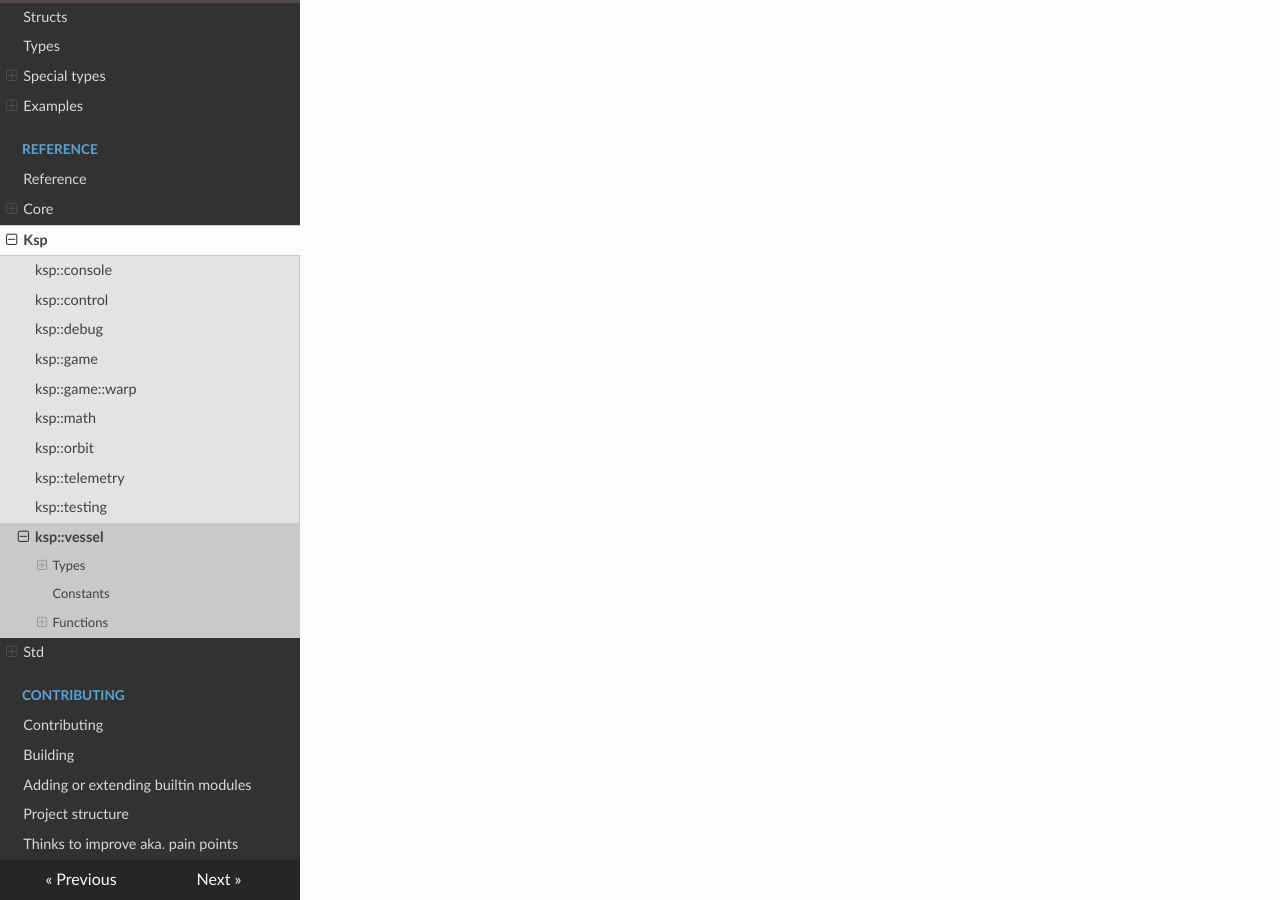
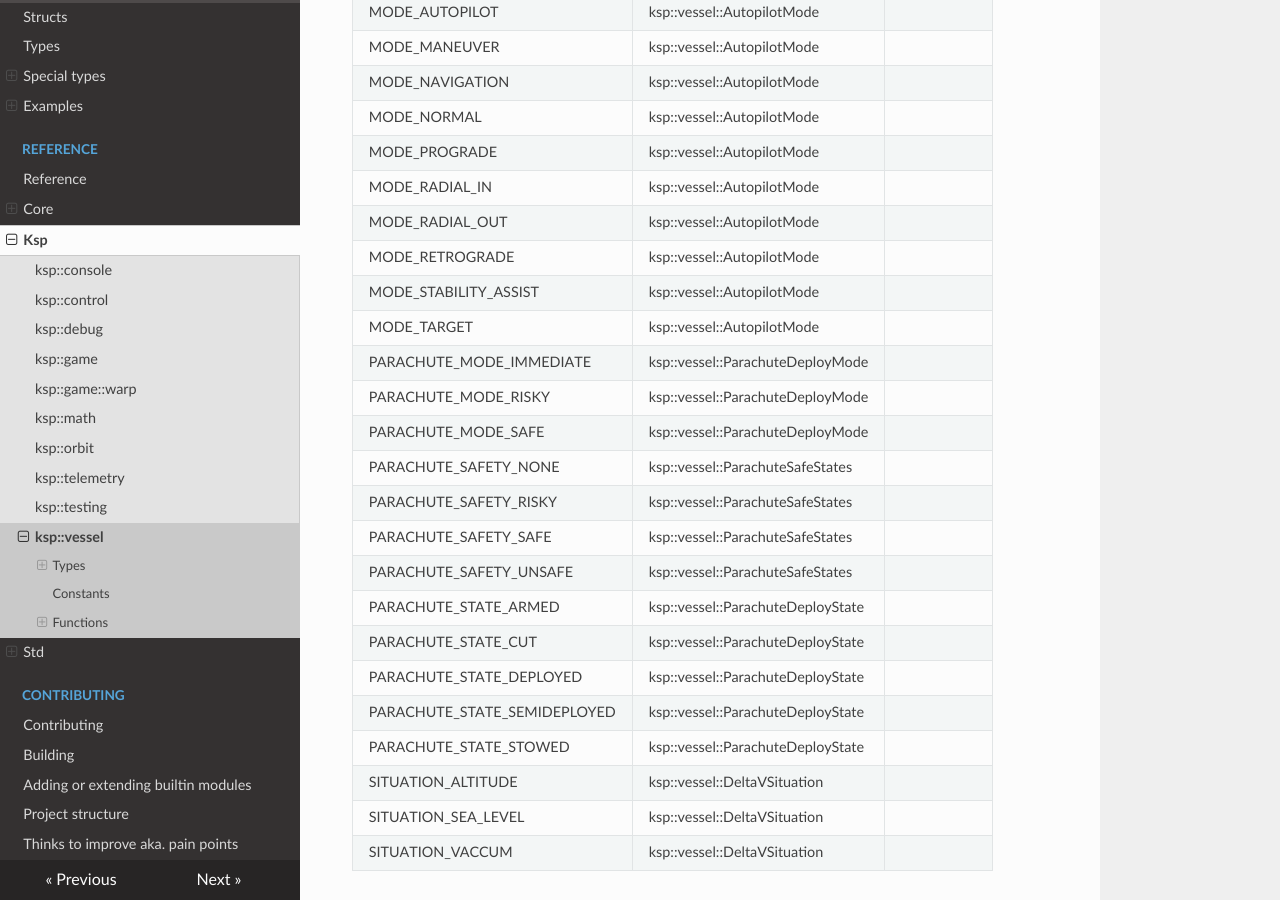
Before and after one commit to untoldwind/KontrolSystem2, an MkDocs documentation site: the page built from docs/reference/ksp/vessel.md, in a window 1280 px wide and 900 px high, scrolled down 18093 px. Built offline with MkDocs 1.6.1, drawn with Linux system fonts in a browser that asks for light colours; nearby versions of some CDN libraries; some of the changed text lies outside the part shown.

Commit message:
More enum bindings

````diff
--- a/docs/reference/ksp/vessel.md
+++ b/docs/reference/ksp/vessel.md
@@ -62,6 +62,20 @@
 
 String representation of the number
 
+### DeltaVSituation
+
+Vessel situation for delta-v calculation
+
+#### Methods
+
+##### to_string
+
+```rust
+deltavsituation.to_string ( ) -> string
+```
+
+String representation of the number
+
 ### EngineDeltaV
 
 
@@ -78,7 +92,7 @@
 ##### get_ISP
 
 ```rust
-enginedeltav.get_ISP ( situation : string ) -> float
+enginedeltav.get_ISP ( situation : ksp::vessel::DeltaVSituation ) -> float
 ```
 
 Estimated ISP of the engine in a given `situation`
@@ -87,7 +101,7 @@
 ##### get_thrust
 
 ```rust
-enginedeltav.get_thrust ( situation : string ) -> float
+enginedeltav.get_thrust ( situation : ksp::vessel::DeltaVSituation ) -> float
 ```
 
 Estimated thrust of the engine in a given `situation`
@@ -96,7 +110,7 @@
 ##### get_thrust_vector
 
 ```rust
-enginedeltav.get_thrust_vector ( situation : string ) -> ksp::math::Vec3
+enginedeltav.get_thrust_vector ( situation : ksp::vessel::DeltaVSituation ) -> ksp::math::Vec3
 ```
 
 Estimated thrust vector of the engine in a given `situation`
@@ -368,10 +382,10 @@
 Name | Type | Read-only | Description
 --- | --- | --- | ---
 armed | bool | R/W |
-chute_safety | string | R/O |
+chute_safety | [ksp::vessel::ParachuteSafeStates](/reference/ksp/vessel.md#parachutesafestates) | R/O |
 deploy_altitude | float | R/W |
-deploy_mode | string | R/W |
-deploy_state | string | R/O |
+deploy_mode | [ksp::vessel::ParachuteDeployMode](/reference/ksp/vessel.md#parachutedeploymode) | R/W |
+deploy_state | [ksp::vessel::ParachuteDeployState](/reference/ksp/vessel.md#parachutedeploystate) | R/O |
 min_air_pressure | float | R/W |
 
 #### Methods
@@ -411,6 +425,48 @@
 blocking_body | Option&lt;[ksp::orbit::Body](/reference/ksp/orbit.md#body)> | R/O |
 energy_flow | float | R/O |
 part_name | string | R/O |
+
+### ParachuteDeployMode
+
+Parachute deploy mode
+
+#### Methods
+
+##### to_string
+
+```rust
+parachutedeploymode.to_string ( ) -> string
+```
+
+String representation of the number
+
+### ParachuteDeployState
+
+Parachute deploy state
+
+#### Methods
+
+##### to_string
+
+```rust
+parachutedeploystate.to_string ( ) -> string
+```
+
+String representation of the number
+
+### ParachuteSafeStates
+
+Parachute deploy safe states
+
+#### Methods
+
+##### to_string
+
+```rust
+parachutesafestates.to_string ( ) -> string
+```
+
+String representation of the number
 
 ### Part
 
@@ -494,7 +550,7 @@
 ##### get_deltav
 
 ```rust
-stagedeltav.get_deltav ( situation : string ) -> float
+stagedeltav.get_deltav ( situation : ksp::vessel::DeltaVSituation ) -> float
 ```
 
 Estimated delta-v of the stage in a given `situation`
@@ -503,7 +559,7 @@
 ##### get_ISP
 
 ```rust
-stagedeltav.get_ISP ( situation : string ) -> float
+stagedeltav.get_ISP ( situation : ksp::vessel::DeltaVSituation ) -> float
 ```
 
 Estimated ISP of the stage in a given `situation`
@@ -512,7 +568,7 @@
 ##### get_thrust
 
 ```rust
-stagedeltav.get_thrust ( situation : string ) -> float
+stagedeltav.get_thrust ( situation : ksp::vessel::DeltaVSituation ) -> float
 ```
 
 Estimated thrust of the stage in a given `situation`
@@ -521,7 +577,7 @@
 ##### get_TWR
 
 ```rust
-stagedeltav.get_TWR ( situation : string ) -> float
+stagedeltav.get_TWR ( situation : ksp::vessel::DeltaVSituation ) -> float
 ```
 
 Estimated TWR of the stage in a given `situation`
@@ -820,9 +876,21 @@
 MODE_RETROGRADE | ksp::vessel::AutopilotMode |
 MODE_STABILITY_ASSIST | ksp::vessel::AutopilotMode |
 MODE_TARGET | ksp::vessel::AutopilotMode |
-SITUATION_ALTITUDE | string | Used for delta-v calculation at the current altitude.
-SITUATION_SEALEVEL | string | Used for delta-v calculation at sea level of the current body.
-SITUATION_VACUUM | string | Used for delta-v calculation in vacuum.
+PARACHUTE_MODE_IMMEDIATE | ksp::vessel::ParachuteDeployMode |
+PARACHUTE_MODE_RISKY | ksp::vessel::ParachuteDeployMode |
+PARACHUTE_MODE_SAFE | ksp::vessel::ParachuteDeployMode |
+PARACHUTE_SAFETY_NONE | ksp::vessel::ParachuteSafeStates |
+PARACHUTE_SAFETY_RISKY | ksp::vessel::ParachuteSafeStates |
+PARACHUTE_SAFETY_SAFE | ksp::vessel::ParachuteSafeStates |
+PARACHUTE_SAFETY_UNSAFE | ksp::vessel::ParachuteSafeStates |
+PARACHUTE_STATE_ARMED | ksp::vessel::ParachuteDeployState |
+PARACHUTE_STATE_CUT | ksp::vessel::ParachuteDeployState |
+PARACHUTE_STATE_DEPLOYED | ksp::vessel::ParachuteDeployState |
+PARACHUTE_STATE_SEMIDEPLOYED | ksp::vessel::ParachuteDeployState |
+PARACHUTE_STATE_STOWED | ksp::vessel::ParachuteDeployState |
+SITUATION_ALTITUDE | ksp::vessel::DeltaVSituation |
+SITUATION_SEA_LEVEL | ksp::vessel::DeltaVSituation |
+SITUATION_VACCUM | ksp::vessel::DeltaVSituation |
 
 
 ## Functions
````
Also changed, not shown: docs/reference/ksp/control.md (+1 -1 lines), 7 other files.
